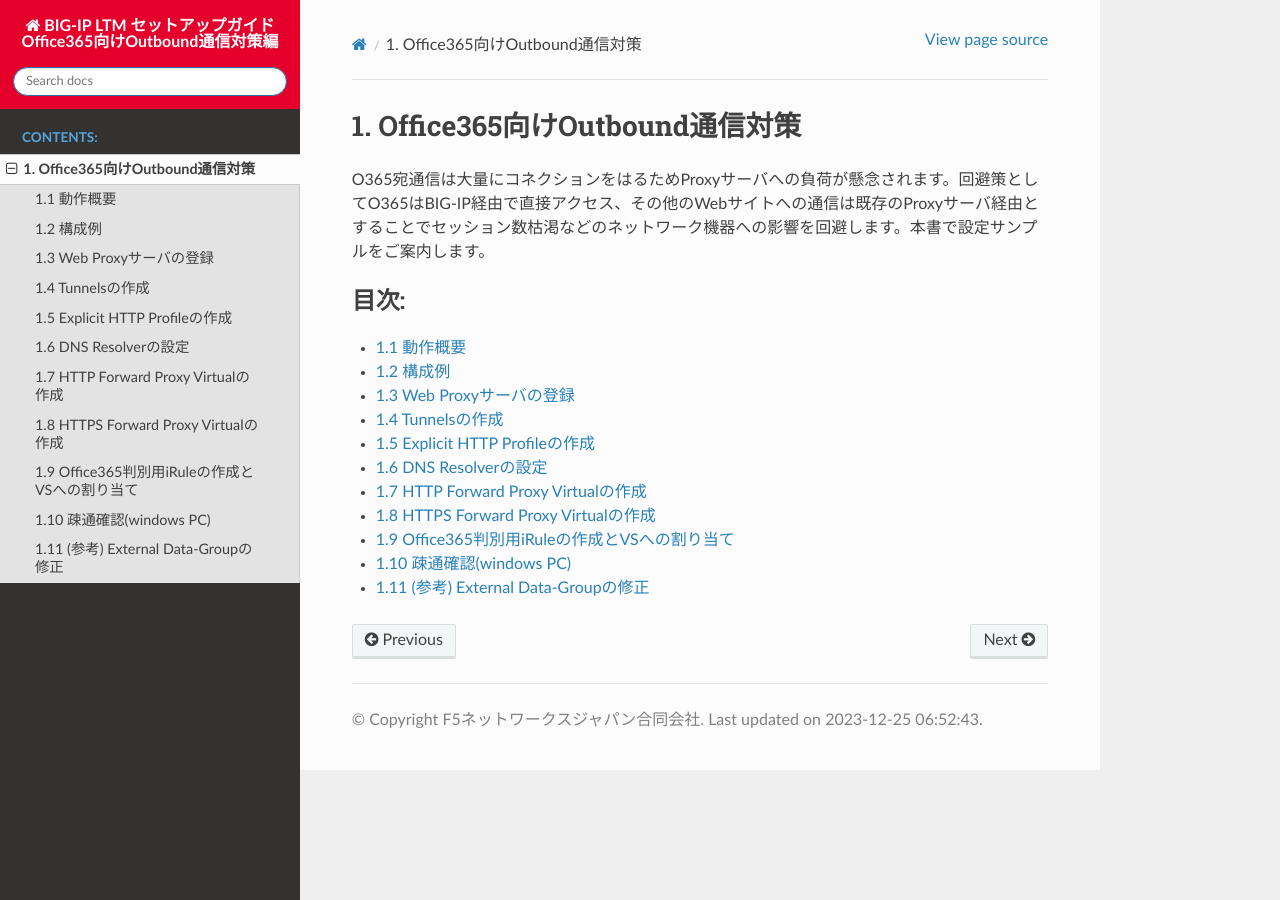
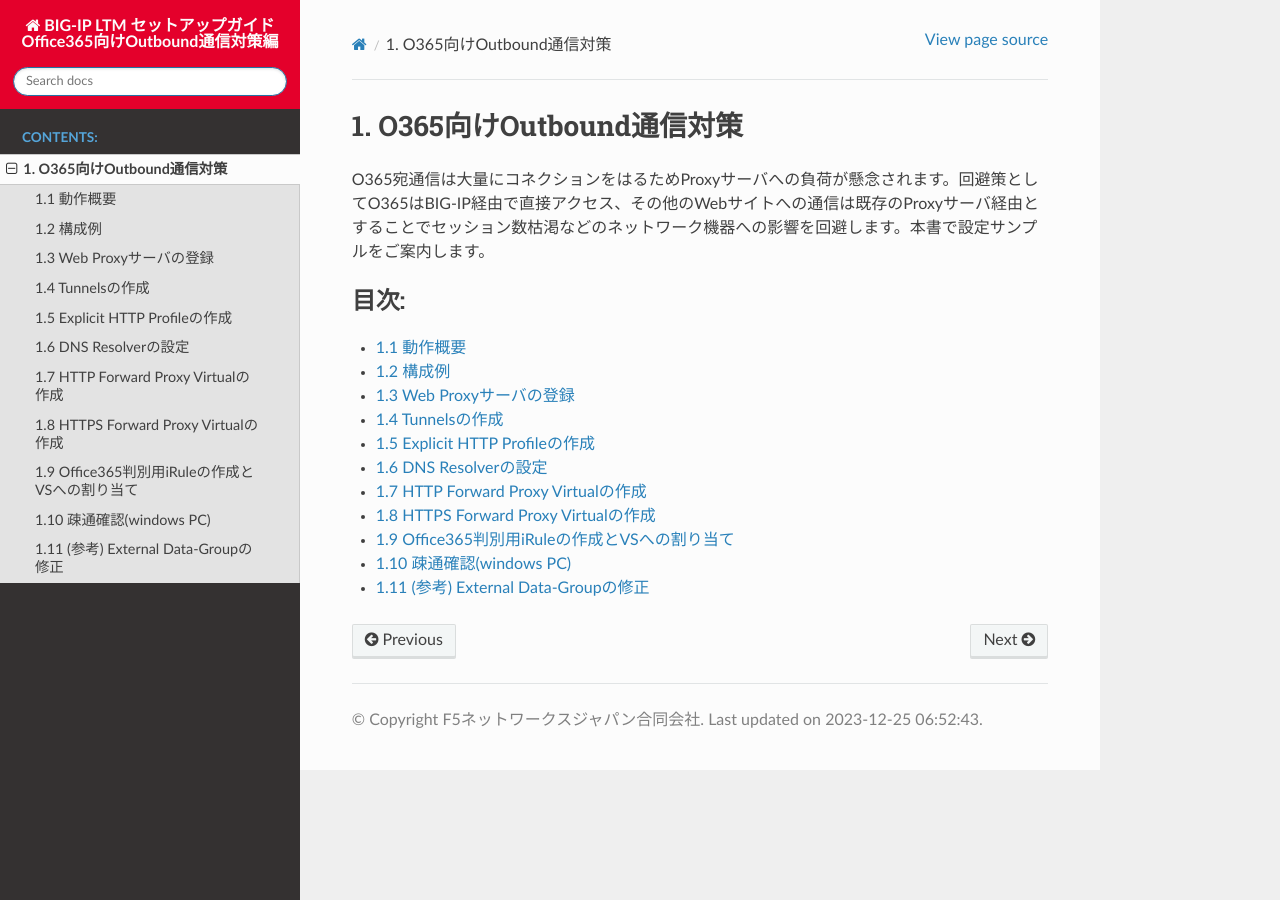
Before and after one commit to BeF5/f5j-local-breakout, a Sphinx documentation site: the page built from docs/content02/content02.rst, in a window 1280 px wide. Built offline with Sphinx 7.4.7 and the Read the Docs theme 2.0.0, drawn with Linux system fonts in a browser that asks for light colours.

Commit message:
Update content02.rst

```diff
--- a/docs/content02/content02.rst
+++ b/docs/content02/content02.rst
@@ -1,5 +1,5 @@
 ================================================
-1. Office365向けOutbound通信対策
+1. O365向けOutbound通信対策
 ================================================
 
 O365宛通信は大量にコネクションをはるためProxyサーバへの負荷が懸念されます。回避策としてO365はBIG-IP経由で直接アクセス、その他のWebサイトへの通信は既存のProxyサーバ経由とすることでセッション数枯渇などのネットワーク機器への影響を回避します。本書で設定サンプルをご案内します。
```
